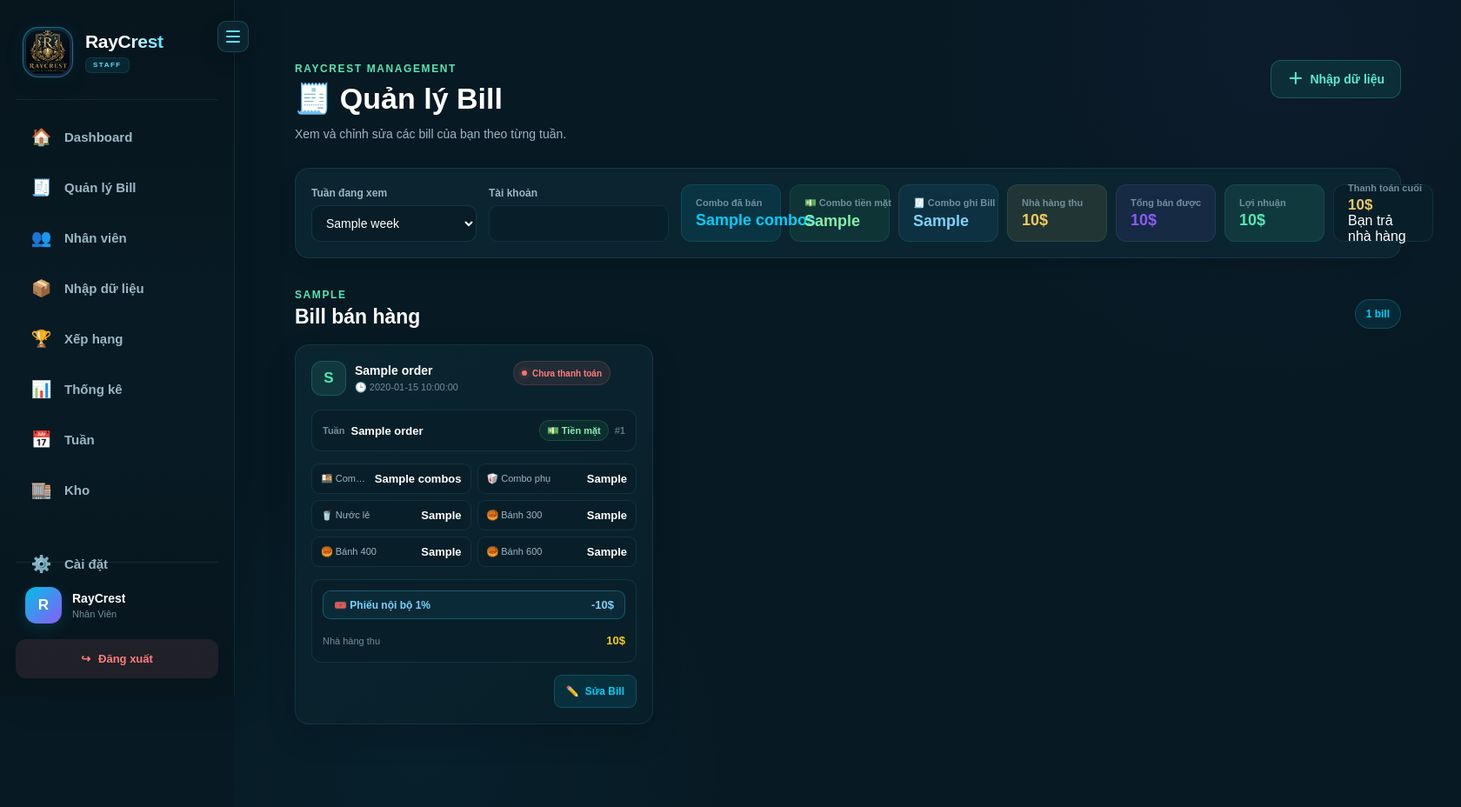
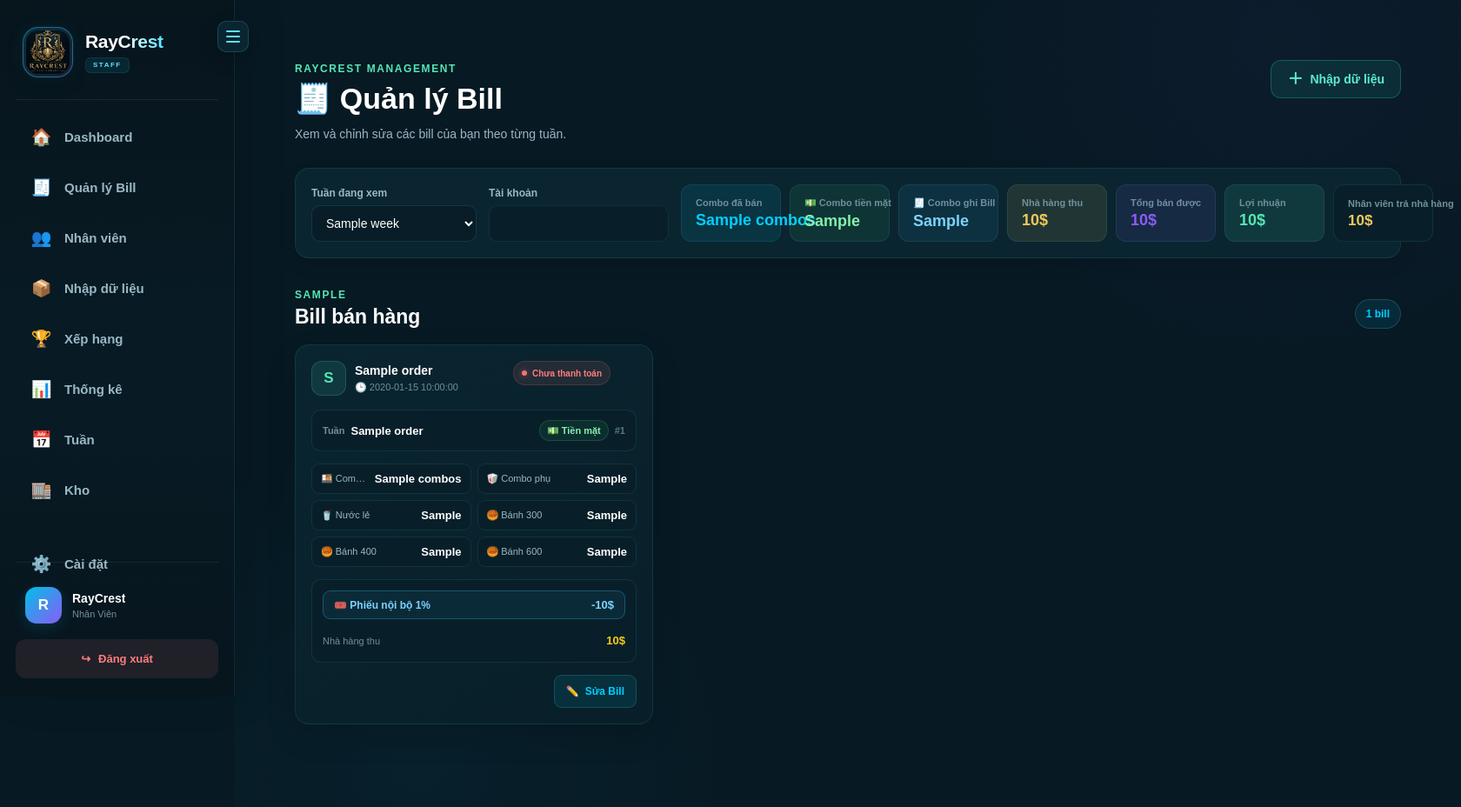
Before and after one commit to baophucnguyen761/RayCrestRestaurant, a Flask app: template templates/bills.html in a window 1680 px wide. Shown: the whole page at 87% size. Run offline with Flask 3, Linux system fonts and the light colour scheme; the template is opened without the code that fills it: most values are stand-ins (such as "Sample title", 1, 10 or a date in 2020); parts of the project's set-up code (start-up, migrations or seed data) failed here and were passed over.

Commit message:
Update bills.html

```diff
--- a/templates/bills.html
+++ b/templates/bills.html
@@ -259,7 +259,17 @@ Quản lý Bill | RayCrest Restaurant
                 <div class="week-summary-item settlement">
 
                     <span class="week-summary-label">
-                        Thanh toán cuối
+
+                        {% if staff_week_summary.final_balance > 0 %}
+                            Nhân viên trả nhà hàng
+
+                        {% elif staff_week_summary.final_balance < 0 %}
+                            Nhà hàng trả nhân viên
+
+                        {% else %}
+                            Đã cân bằng
+                        {% endif %}
+
                     </span>
 
                     {% if staff_week_summary.final_balance > 0 %}
@@ -268,23 +278,11 @@ Quản lý Bill | RayCrest Restaurant
                             {{ staff_week_summary.final_balance|money }}$
                         </strong>
 
-                        {% if is_manager %}
-                            Nhân viên trả nhà hàng
-                        {% else %}
-                            Bạn trả nhà hàng
-                        {% endif %}
-
                     {% elif staff_week_summary.final_balance < 0 %}
 
                         <strong class="week-summary-value settlement-receive">
                             {{ (-staff_week_summary.final_balance)|money }}$
                         </strong>
-
-                        {% if is_manager %}
-                            Nhà hàng trả nhân viên
-                        {% else %}
-                            Nhà hàng trả bạn
-                        {% endif %}
 
                     {% else %}
 
```
